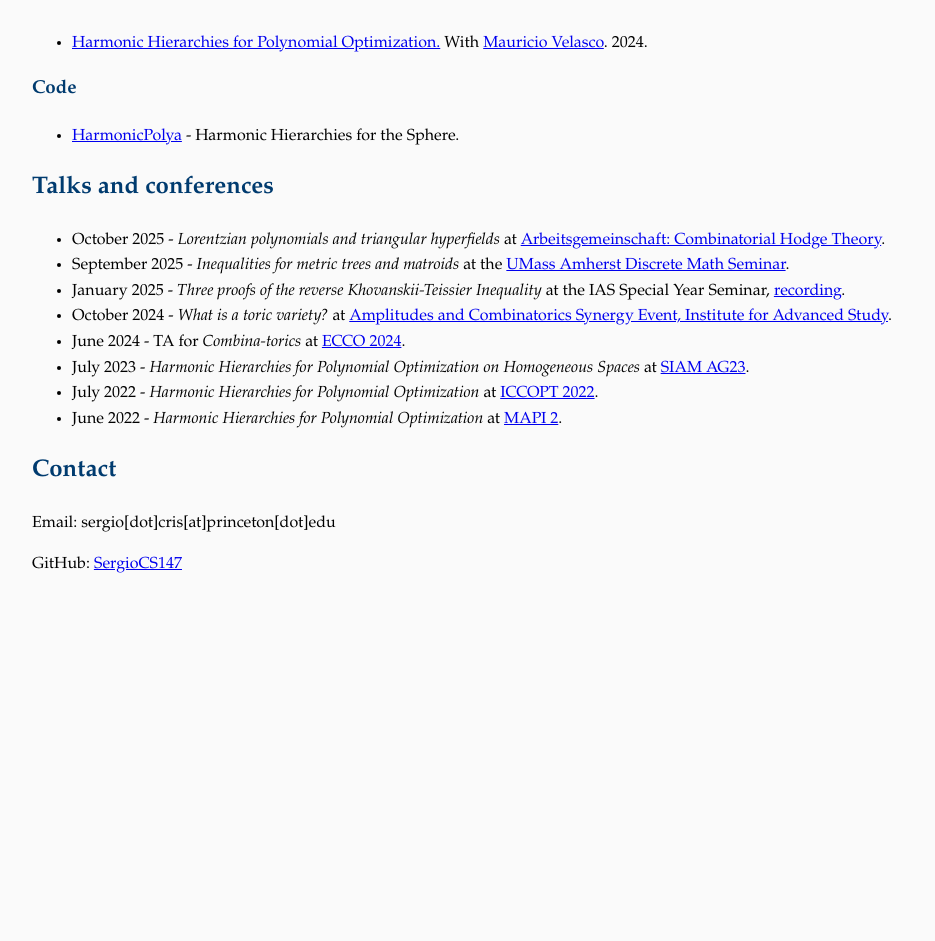
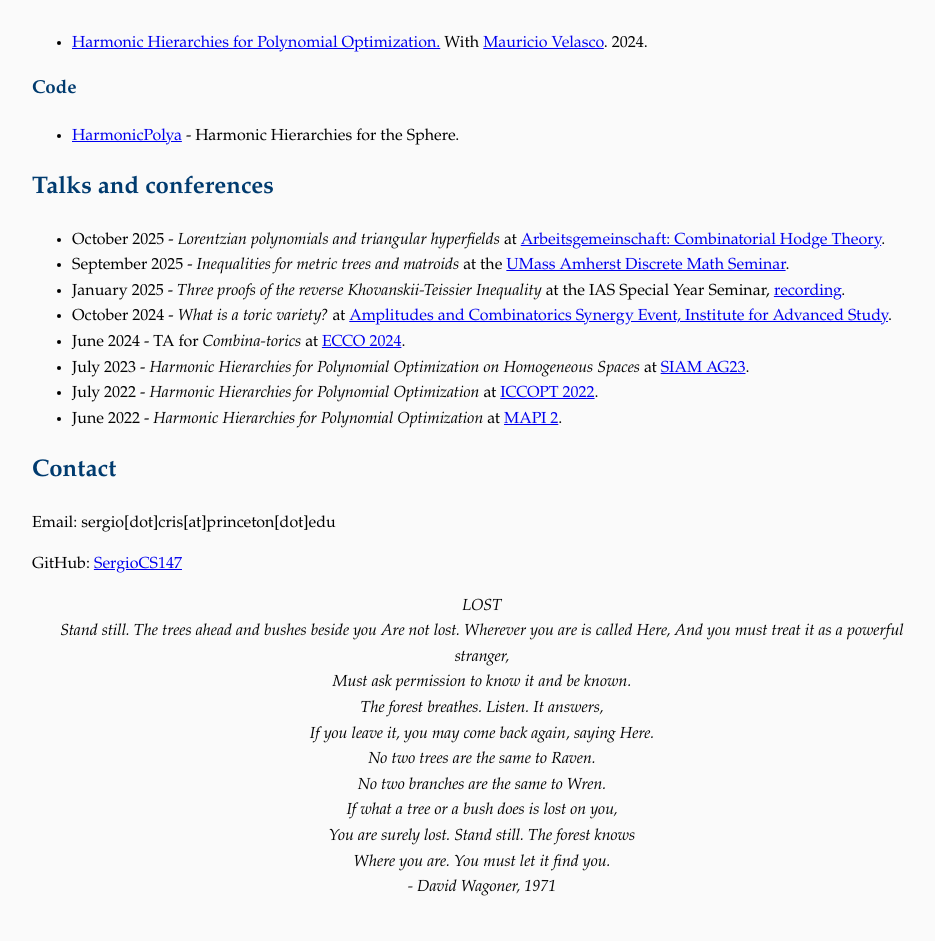
Before and after one commit to SergioCS147/sergiocs147.github.io, a Jekyll site: the page built from index.md, in a window 1280 px wide. Shown: the part 537-1478 px from the top of the page, without its empty margins (158-1093 px from the left). Built offline with Jekyll 4.4.1, drawn with Linux system fonts in a browser that asks for light colours; our own code applies the rules of GitHub Pages for plain Markdown files; before the commit the page ends 1155 px from its top, so only the background shows below that.

Commit message:
Update index.md

```diff
--- a/index.md
+++ b/index.md
@@ -61,3 +61,17 @@ Grassmannians and toric varieties.
 <p> Email: sergio[dot]cris[at]princeton[dot]edu </p>
 
 <p> GitHub: <a href="https://github.com/SergioCS147">SergioCS147</a> </p>
+
+<p style="text-align: center; font-style: italic;">
+  LOST <br>
+  Stand still. The trees ahead and bushes beside you Are not lost. Wherever you are is called Here, And you must treat it as a powerful stranger,<br>
+Must ask permission to know it and be known. <br>
+The forest breathes. Listen. It answers, <br>
+If you leave it, you may come back again, saying Here. <br>
+No two trees are the same to Raven. <br>
+No two branches are the same to Wren. <br>
+If what a tree or a bush does is lost on you, <br>
+You are surely lost. Stand still. The forest knows <br>
+Where you are. You must let it find you. <br>
+  - David Wagoner, 1971
+</p>
```
